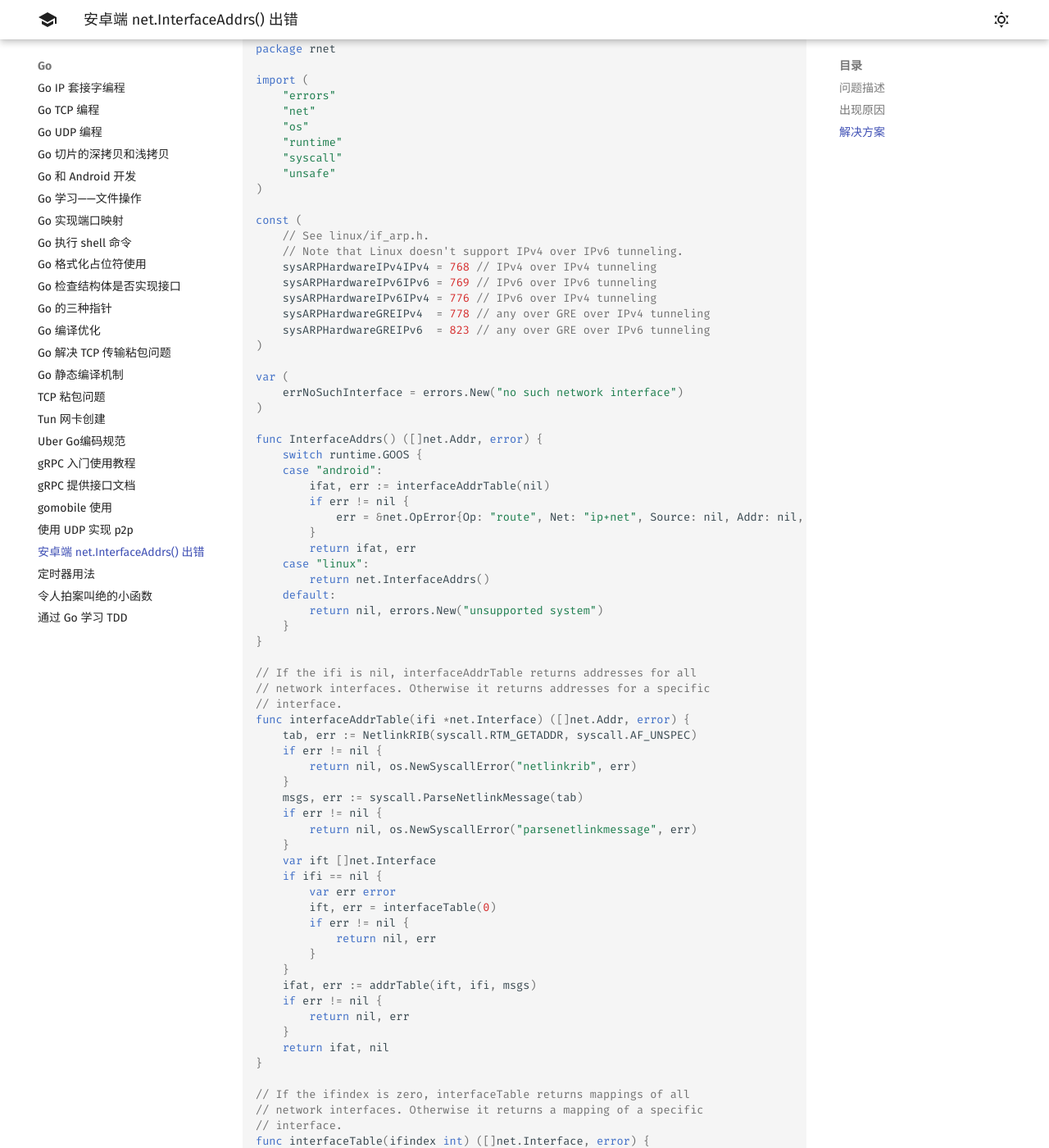
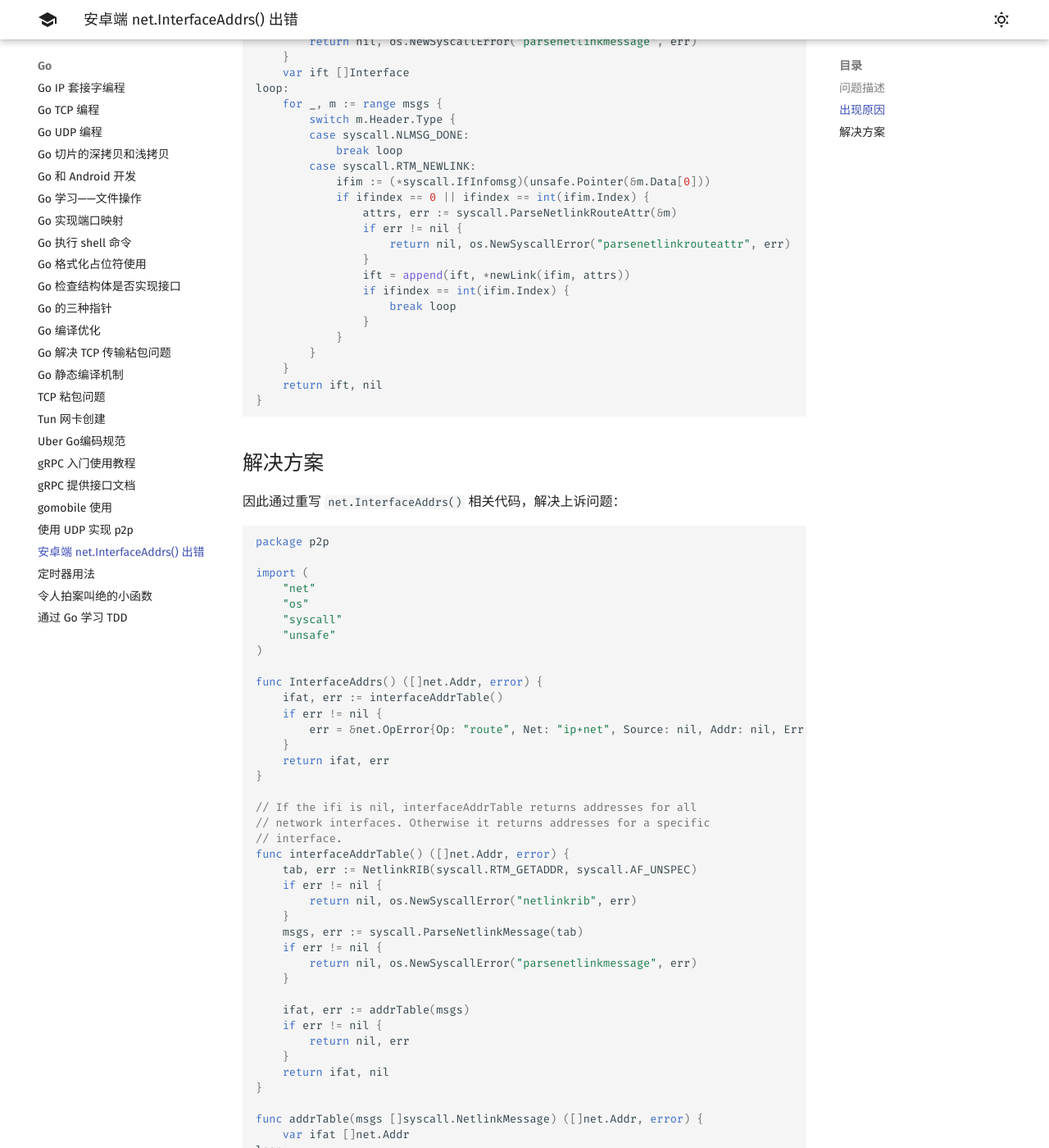
Before and after one commit to 1314liuwei/blog, an MkDocs documentation site: the page built from docs/Go/安卓端 net.InterfaceAddrs() 出错.md, in a window 1280 px wide and 1400 px high, scrolled down 1908 px. Shown: the whole window at 82% size. Built offline with MkDocs 1.6.1 and Material for MkDocs 9.7.7, drawn with Linux system fonts in a browser that asks for light colours; some of the changed text lies outside the part shown.

Commit message:
2023/06/30 周五

````diff
--- a/docs/Go/安卓端 net.InterfaceAddrs() 出错.md
+++ b/docs/Go/安卓端 net.InterfaceAddrs() 出错.md
@@ -6,7 +6,11 @@
 
 ## 出现原因
 
-根据 debug 发现是由于安卓 10 以上版本对 netlink 套接字的能力进行了限制，不允许进行 bind 操作。查看 `net.InterfaceAddrs()` 源码，发现在 interfaceAddrTable 函数调用的 `syscall.NetlinkRIB` 函数中，进行了 netlink 套接字 bind 操作：
+根据 debug 发现是由于安卓 11 以上版本对 netlink 套接字的能力进行了限制，详情见：[url](https://developer.android.com/training/articles/user-data-ids#mac-11-plus)。
+
+查看 `net.InterfaceAddrs()` 源码，发现在两个地方会存在问题：
+
+（一）在`syscall.NetlinkRIB` 函数中，进行了 netlink 套接字 bind 操作：
 
 ```go
 // NetlinkRIB returns routing information base, as known as RIB, which
@@ -72,84 +76,11 @@ done:
 }
 ```
 
-## 解决方案
-
-在使用 Netlink 套接字时，如果不调用 bind 函数绑定一个本地地址，则内核会随机分配一个可用的本地地址，并将其绑定到该套接字上。因此，不调用bind函数也可以成功地使用Netlink套接字进行通信。
-
-因此通过重写 `net.InterfaceAddrs()` 相关代码，在调用 netlink 套接字时不进行 bind 操作即可解决该问题：
+（二）在 `interfaceTable` 函数中，调用了 Netlink 套接字的 `RTM_GETLINK` 能力：
 
 ```go
-package rnet
-
-import (
-	"errors"
-	"net"
-	"os"
-	"runtime"
-	"syscall"
-	"unsafe"
-)
-
-const (
-	// See linux/if_arp.h.
-	// Note that Linux doesn't support IPv4 over IPv6 tunneling.
-	sysARPHardwareIPv4IPv4 = 768 // IPv4 over IPv4 tunneling
-	sysARPHardwareIPv6IPv6 = 769 // IPv6 over IPv6 tunneling
-	sysARPHardwareIPv6IPv4 = 776 // IPv6 over IPv4 tunneling
-	sysARPHardwareGREIPv4  = 778 // any over GRE over IPv4 tunneling
-	sysARPHardwareGREIPv6  = 823 // any over GRE over IPv6 tunneling
-)
-
-var (
-	errNoSuchInterface = errors.New("no such network interface")
-)
-
-func InterfaceAddrs() ([]net.Addr, error) {
-	switch runtime.GOOS {
-	case "android":
-		ifat, err := interfaceAddrTable(nil)
-		if err != nil {
-			err = &net.OpError{Op: "route", Net: "ip+net", Source: nil, Addr: nil, Err: err}
-		}
-		return ifat, err
-	case "linux":
-		return net.InterfaceAddrs()
-	default:
-		return nil, errors.New("unsupported system")
-	}
-}
-
-// If the ifi is nil, interfaceAddrTable returns addresses for all
-// network interfaces. Otherwise it returns addresses for a specific
-// interface.
-func interfaceAddrTable(ifi *net.Interface) ([]net.Addr, error) {
-	tab, err := NetlinkRIB(syscall.RTM_GETADDR, syscall.AF_UNSPEC)
-	if err != nil {
-		return nil, os.NewSyscallError("netlinkrib", err)
-	}
-	msgs, err := syscall.ParseNetlinkMessage(tab)
-	if err != nil {
-		return nil, os.NewSyscallError("parsenetlinkmessage", err)
-	}
-	var ift []net.Interface
-	if ifi == nil {
-		var err error
-		ift, err = interfaceTable(0)
-		if err != nil {
-			return nil, err
-		}
-	}
-	ifat, err := addrTable(ift, ifi, msgs)
-	if err != nil {
-		return nil, err
-	}
-	return ifat, nil
-}
-
-// If the ifindex is zero, interfaceTable returns mappings of all
-// network interfaces. Otherwise it returns a mapping of a specific
-// interface.
-func interfaceTable(ifindex int) ([]net.Interface, error) {
+func interfaceTable(ifindex int) ([]Interface, error) {
+    // 调用了 syscall.RTM_GETLINK 套接字
 	tab, err := syscall.NetlinkRIB(syscall.RTM_GETLINK, syscall.AF_UNSPEC)
 	if err != nil {
 		return nil, os.NewSyscallError("netlinkrib", err)
@@ -158,7 +89,7 @@ func interfaceTable(ifindex int) ([]net.Interface, error) {
 	if err != nil {
 		return nil, os.NewSyscallError("parsenetlinkmessage", err)
 	}
-	var ift []net.Interface
+	var ift []Interface
 loop:
 	for _, m := range msgs {
 		switch m.Header.Type {
@@ -180,70 +111,53 @@ loop:
 	}
 	return ift, nil
 }
+```
 
-func newLink(ifim *syscall.IfInfomsg, attrs []syscall.NetlinkRouteAttr) *net.Interface {
-	ifi := &net.Interface{Index: int(ifim.Index), Flags: linkFlags(ifim.Flags)}
-	for _, a := range attrs {
-		switch a.Attr.Type {
-		case syscall.IFLA_ADDRESS:
-			// We never return any /32 or /128 IP address
-			// prefix on any IP tunnel interface as the
-			// hardware address.
-			switch len(a.Value) {
-			case net.IPv4len:
-				switch ifim.Type {
-				case sysARPHardwareIPv4IPv4, sysARPHardwareGREIPv4, sysARPHardwareIPv6IPv4:
-					continue
-				}
-			case net.IPv6len:
-				switch ifim.Type {
-				case sysARPHardwareIPv6IPv6, sysARPHardwareGREIPv6:
-					continue
-				}
-			}
-			var nonzero bool
-			for _, b := range a.Value {
-				if b != 0 {
-					nonzero = true
-					break
-				}
-			}
-			if nonzero {
-				ifi.HardwareAddr = a.Value[:]
-			}
-		case syscall.IFLA_IFNAME:
-			ifi.Name = string(a.Value[:len(a.Value)-1])
-		case syscall.IFLA_MTU:
-			ifi.MTU = int(*(*uint32)(unsafe.Pointer(&a.Value[:4][0])))
-		}
+
+
+## 解决方案
+
+因此通过重写 `net.InterfaceAddrs()` 相关代码，解决上诉问题：
+
+```go
+package p2p
+
+import (
+	"net"
+	"os"
+	"syscall"
+	"unsafe"
+)
+
+func InterfaceAddrs() ([]net.Addr, error) {
+	ifat, err := interfaceAddrTable()
+	if err != nil {
+		err = &net.OpError{Op: "route", Net: "ip+net", Source: nil, Addr: nil, Err: err}
 	}
-	return ifi
+	return ifat, err
 }
 
-func linkFlags(rawFlags uint32) net.Flags {
-	var f net.Flags
-	if rawFlags&syscall.IFF_UP != 0 {
-		f |= net.FlagUp
+// If the ifi is nil, interfaceAddrTable returns addresses for all
+// network interfaces. Otherwise it returns addresses for a specific
+// interface.
+func interfaceAddrTable() ([]net.Addr, error) {
+	tab, err := NetlinkRIB(syscall.RTM_GETADDR, syscall.AF_UNSPEC)
+	if err != nil {
+		return nil, os.NewSyscallError("netlinkrib", err)
 	}
-	if rawFlags&syscall.IFF_RUNNING != 0 {
-		f |= net.FlagRunning
+	msgs, err := syscall.ParseNetlinkMessage(tab)
+	if err != nil {
+		return nil, os.NewSyscallError("parsenetlinkmessage", err)
 	}
-	if rawFlags&syscall.IFF_BROADCAST != 0 {
-		f |= net.FlagBroadcast
+
+	ifat, err := addrTable(msgs)
+	if err != nil {
+		return nil, err
 	}
-	if rawFlags&syscall.IFF_LOOPBACK != 0 {
-		f |= net.FlagLoopback
-	}
-	if rawFlags&syscall.IFF_POINTOPOINT != 0 {
-		f |= net.FlagPointToPoint
-	}
-	if rawFlags&syscall.IFF_MULTICAST != 0 {
-		f |= net.FlagMulticast
-	}
-	return f
+	return ifat, nil
 }
 
-func addrTable(ift []net.Interface, ifi *net.Interface, msgs []syscall.NetlinkMessage) ([]net.Addr, error) {
+func addrTable(msgs []syscall.NetlinkMessage) ([]net.Addr, error) {
 	var ifat []net.Addr
 loop:
 	for _, m := range msgs {
@@ -252,22 +166,13 @@ loop:
 			break loop
 		case syscall.RTM_NEWADDR:
 			ifam := (*syscall.IfAddrmsg)(unsafe.Pointer(&m.Data[0]))
-			if len(ift) != 0 || ifi.Index == int(ifam.Index) {
-				if len(ift) != 0 {
-					var err error
-					ifi, err = interfaceByIndex(ift, int(ifam.Index))
-					if err != nil {
-						return nil, err
-					}
-				}
-				attrs, err := syscall.ParseNetlinkRouteAttr(&m)
-				if err != nil {
-					return nil, os.NewSyscallError("parsenetlinkrouteattr", err)
-				}
-				ifa := newAddr(ifam, attrs)
-				if ifa != nil {
-					ifat = append(ifat, ifa)
-				}
+			attrs, err := syscall.ParseNetlinkRouteAttr(&m)
+			if err != nil {
+				return nil, os.NewSyscallError("parsenetlinkrouteattr", err)
+			}
+			ifa := newAddr(ifam, attrs)
+			if ifa != nil {
+				ifat = append(ifat, ifa)
 			}
 		}
 	}
@@ -301,15 +206,6 @@ func newAddr(ifam *syscall.IfAddrmsg, attrs []syscall.NetlinkRouteAttr) net.Addr
 	return nil
 }
 
-func interfaceByIndex(ift []net.Interface, index int) (*net.Interface, error) {
-	for _, ifi := range ift {
-		if index == ifi.Index {
-			return &ifi, nil
-		}
-	}
-	return nil, errNoSuchInterface
-}
-
 // NetlinkRIB returns routing information base, as known as RIB, which
 // consists of network facility information, states and parameters.
 func NetlinkRIB(proto, family int) ([]byte, error) {
````
Also changed, not shown: other parts of docs/Go/安卓端 net.InterfaceAddrs() 出错.md (+5 -3 lines), docs/index.md (+1 -0 lines).
